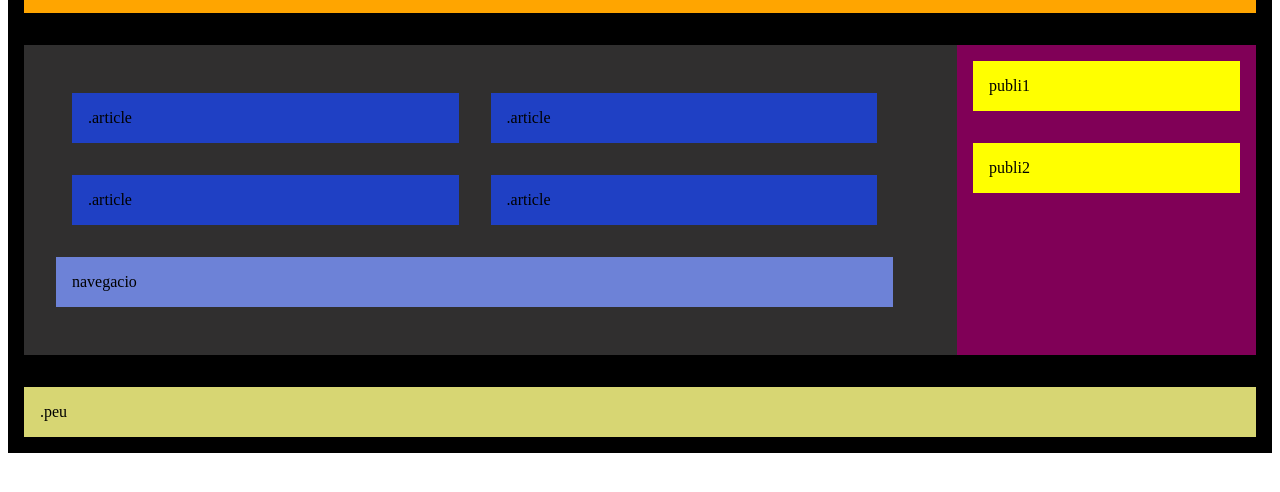
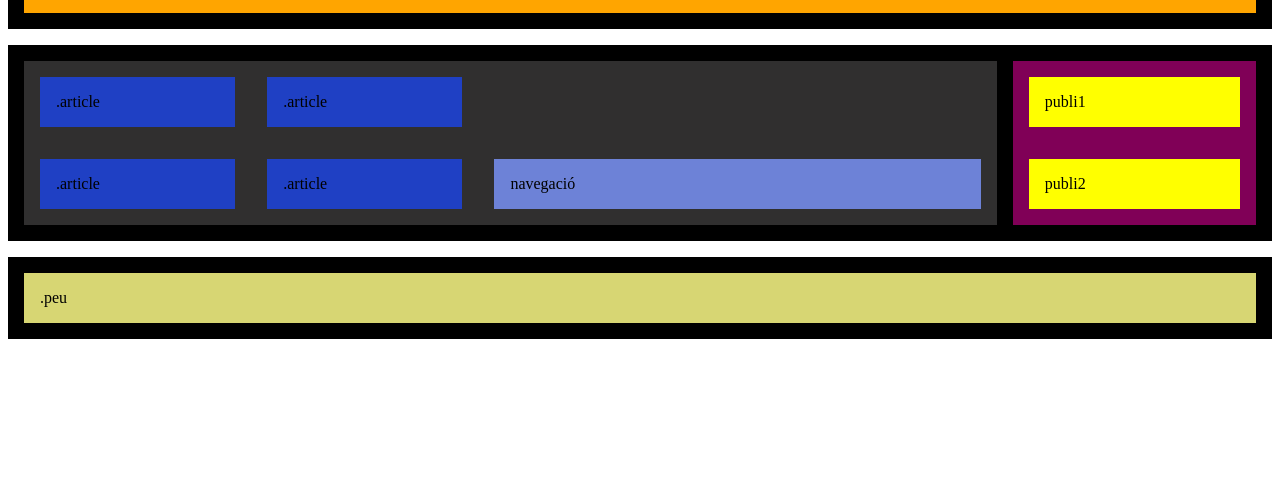
Before and after one commit to paulare17/Sprint-1, a plain HTML site: page index.html in a window 1280 px wide. Shown: the part 178-670 px from the top of the page. Drawn offline with Linux system fonts and the light colour scheme.

Commit message:
guardo abans de anar a la xarrada

```diff
--- a/index.html
+++ b/index.html
@@ -22,6 +22,7 @@
 </header>
 
 <main>
+
         <div class="segon-element">
             <div class="articles">
 
@@ -30,7 +31,8 @@
                 <div class="art3">.article</div>
                 <div class="art4">.article</div>
 
-            <div class="navegacio">navegacio</div>
+            </div>
+            <div class="navegacio">navegació</div>
         </div>
 
         <div class="publi">
@@ -38,7 +40,6 @@
             <div>publi2</div>
         </div>
 
-    </div>
 </main>
 
 <footer >
--- a/styles.css
+++ b/styles.css
@@ -53,7 +53,6 @@ header {
     width: 100%;
     margin: 1rem;
 
-
 }
 
 /******** lo de dalt està bé ****/
@@ -62,24 +61,26 @@ main {
     display: flex;
     background-color: black;
     padding: 1rem;
+    margin-top: 1rem;
+    margin-bottom: 1rem;
 }
+
+
 
 .segon-element {
     display: flex;
     justify-content:space-between;
+    flex-direction: row;
     width: 100%;
     background-color: rgb(48, 47, 47);
-    gap: 1rem;
 
 }
 
 .articles {
     display: flex;
     flex-wrap: wrap;
-    width: 70%;
-    margin: 1rem;
-    padding: 1rem;
-    font-size: 1rem;
+    width: 100%;
+
 }
 
 .art1, .art2, .art3, .art4 {
@@ -95,8 +96,10 @@ main {
     display: flex;
     width: 100%;
     background-color: rgb(109, 130, 215);
-    margin: 1rem 0;
+    margin: 1rem;
     padding: 1rem;
+    align-self: flex-end;
+    flex-basis: 100%;
 
 }
 
```
Lines whose indentation alone changed are shown as unchanged.
